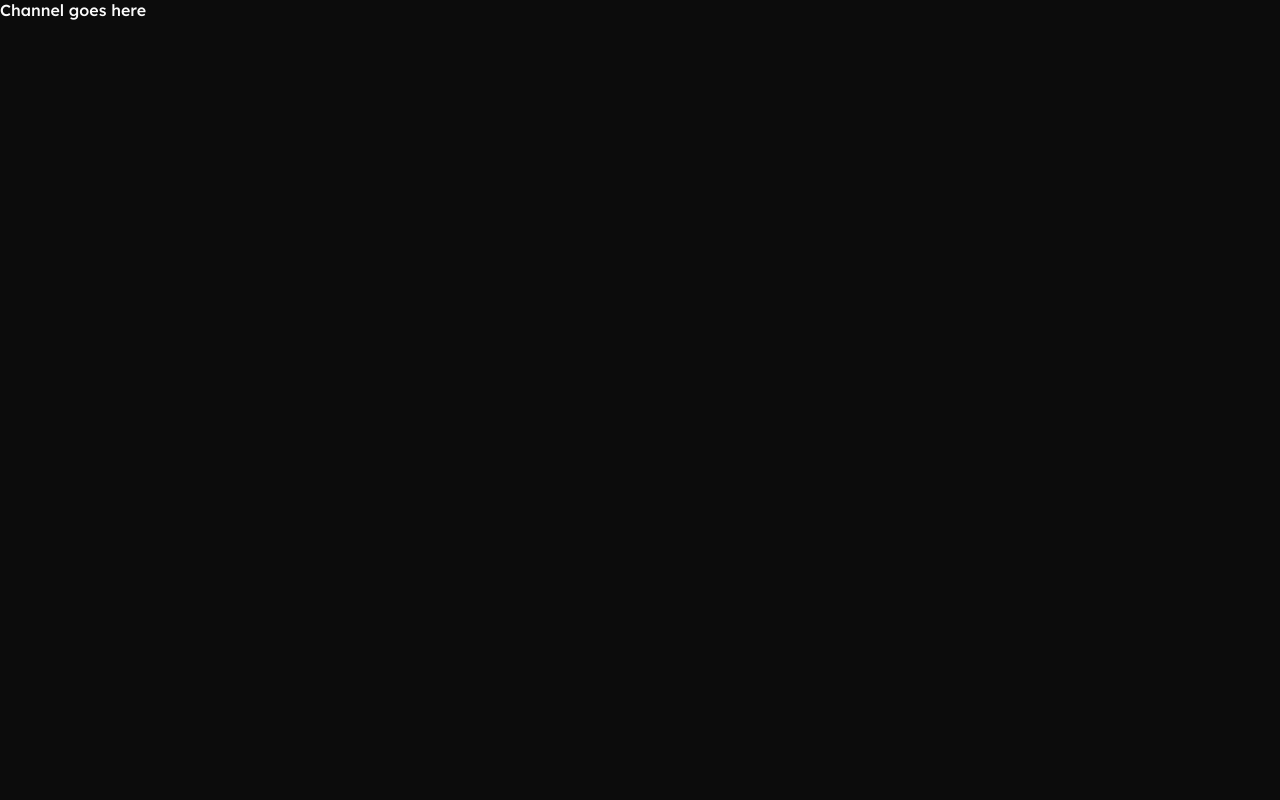
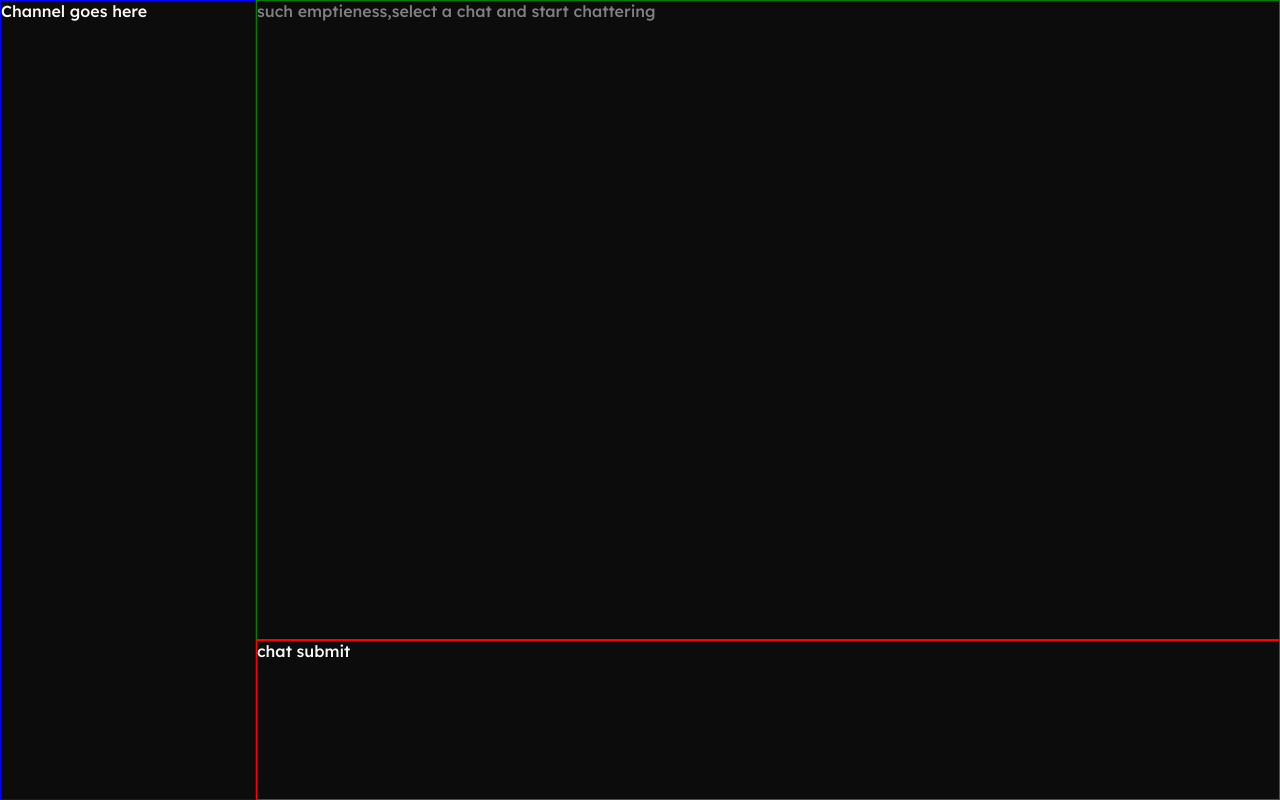
Before and after one commit to VoidOfMaya/litecome-front, a React (Vite) app: page /chatter in a window 1280 px wide. Built offline with nearby package versions, Linux system fonts and the light colour scheme.

Commit message:
sets basic chat channels layout

```diff
--- a/src/components/channel/channel.jsx
+++ b/src/components/channel/channel.jsx
@@ -1,9 +1,15 @@
+import { useState } from 'react'
 import style from './channel.module.css'
 const Channel = () =>{
+    const [channels, setChannels] = useState(null);
+    const [chnlMsgs, setChnlMsgs] = useState(<div>no chat open!</div>)
     return(
         <main className={style.channel}>
-            <div>Channel goes here</div>
+            <div className={style.sideNav}>Channel goes here</div>
+            <div className={style.chatDisplay}> such emptieness,select a chat and start chattering</div>
+            <div className={style.chatInterface}>chat submit</div>
         </main>
+
     )
 }
 export{
--- a/src/components/channel/channel.module.css
+++ b/src/components/channel/channel.module.css
@@ -1,4 +1,27 @@
 .channel{
+    /*layout*/
     height: 100%;
+    display: grid;
+    grid-template-columns: 1fr 4fr;
+    grid-template-rows: 4fr 1fr;
+    grid-template-areas:
+    'sideNav chatDisplay'
+    'sideNav chatInterface'  ;
+
+    /*colors*/
     background-color: #0c0c0c;
+
 }
+.sideNav{
+    grid-area: sideNav;
+    border: 1px solid blue;
+}
+.chatDisplay{
+    grid-area: chatDisplay;
+    color: gray;
+    border: 1px solid green;
+}
+.chatInterface{
+    grid-area: chatInterface;
+    border: 1px solid red;
+}
```
